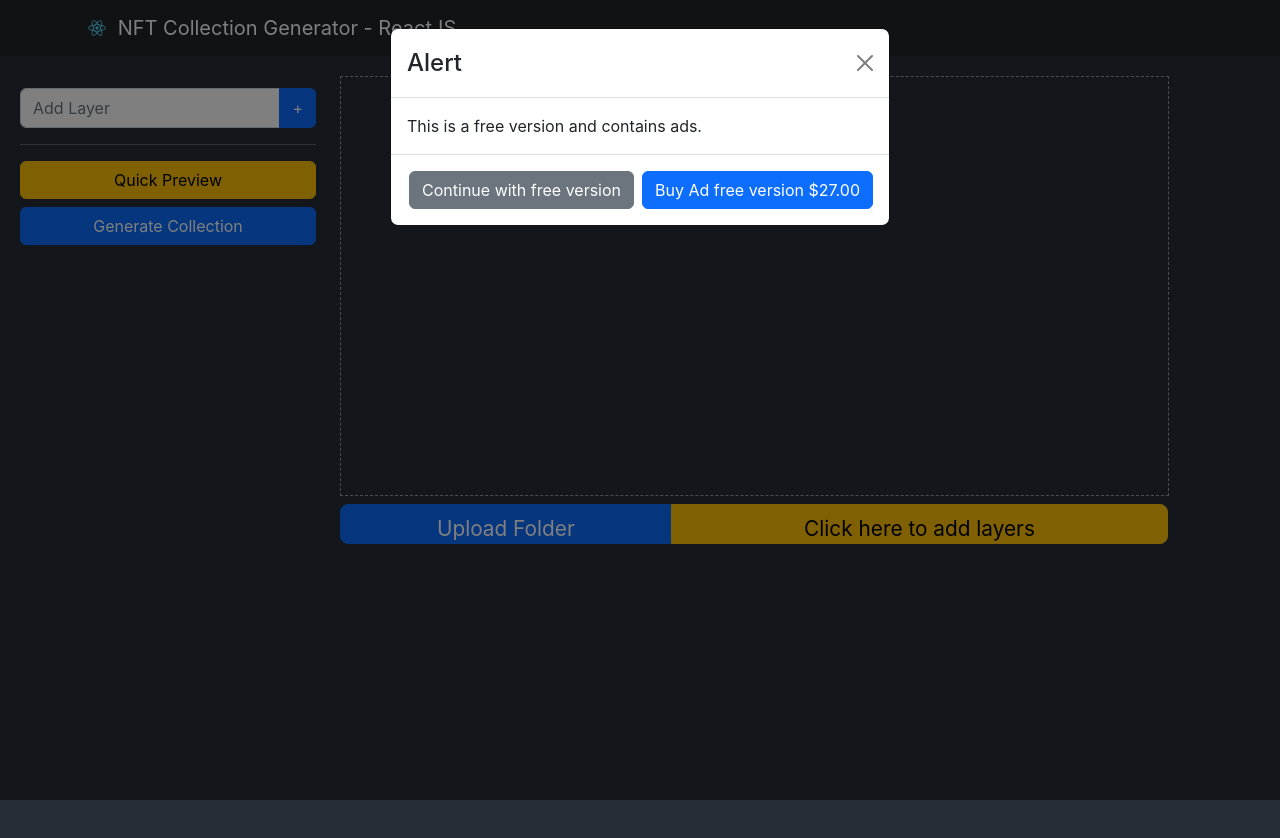
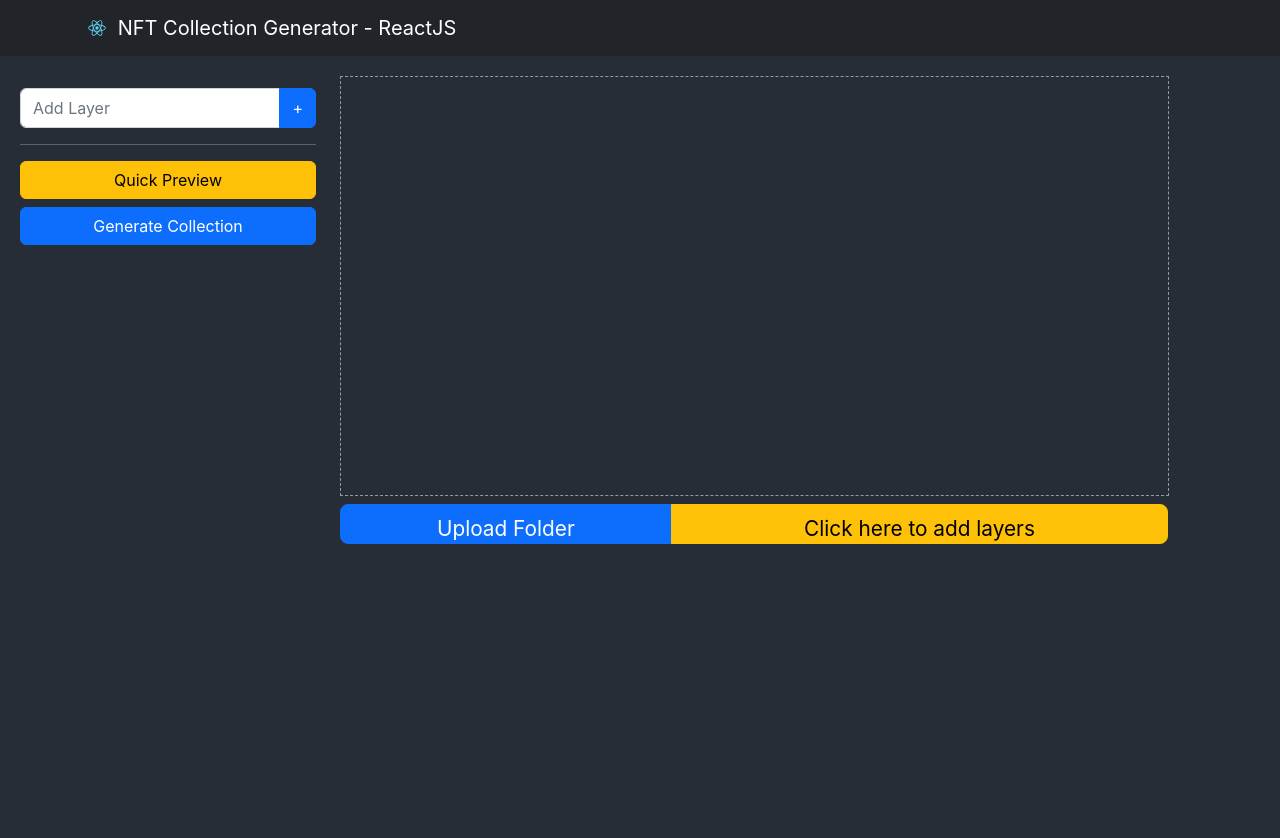
Before and after one commit to javedblch/react-nft-collection-generator, a React (Create React App) app: page / in a window 1280 px wide. Shown: the top 838 px of the page. Built offline with nearby package versions, Linux system fonts and the light colour scheme.

Commit message:
13 March

```diff
--- a/src/NFTGenerator.js
+++ b/src/NFTGenerator.js
@@ -323,7 +323,7 @@ setShowErrorMSG('Invalid Layer Name!');
 return;
 }
 
-window.open(process.env.REACT_APP_ADSETRA_DIRECT_LINK, '_blank');
+//window.open(process.env.REACT_APP_ADSETRA_DIRECT_LINK, '_blank');
 
 let json = JSON.stringify(images);
 json = JSON.parse(json);
@@ -437,20 +437,6 @@ window.open('https://codecanyon.net/item/nft-collection-generator-reactjs/436534
 return (
 <>
 
-<Modal show={showAd} onHide={useCloseAd} animation={false}>
-<Modal.Header closeButton>
-<Modal.Title>Alert</Modal.Title>
-</Modal.Header>
-<Modal.Body>This is a free version and contains ads.</Modal.Body>
-<Modal.Footer>
-<Button variant="secondary" onClick={useCloseAd}>
-Continue with free version
-</Button>
-<Button variant="primary" onClick={buyCloseAd}>
-Buy Ad free version $27.00
-</Button>
-</Modal.Footer>
-</Modal>
 
 
 
```
